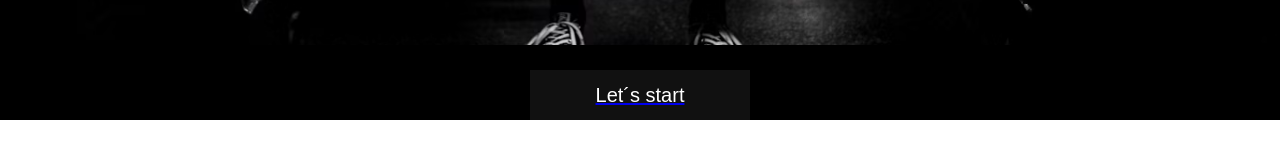
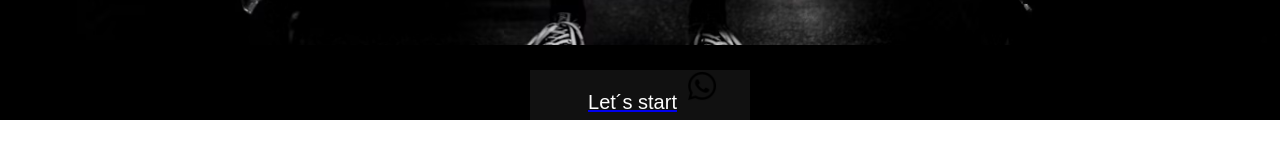
Before and after one commit to PabloReynaga/GymWebsite, a SvelteKit app: page /sections/home in a window 1280 px wide. Shown: the part 584-742 px from the top of the page. Built offline with nearby package versions, Linux system fonts and the light colour scheme.

Commit message:
wp icon added

```diff
--- a/src/componets/button.svelte
+++ b/src/componets/button.svelte
@@ -1,13 +1,21 @@
 <script>
 
 export let buttonValue;
+export let img;
 
 
 
 </script>
 
 <main>
-    <button class="main-button">{buttonValue}
+    <button class="main-button">
+        <div class="button-container">
+            <p class="button-text">{buttonValue}</p>
+            <img class="iconWP" src={img}>
+
+        </div>
+
+
     </button>
 </main>
 
@@ -64,4 +72,20 @@ export let buttonValue;
     top: 0;
 
 }
+.button-container{
+    display: flex;
+    justify-content: center;
+
+}
+.button-text{
+    margin-left: 25px;
+}
+.iconWP{
+    height: 30px;
+    float: right;
+    margin-left: 10px;
+    display: flex;
+    justify-content: center;
+}
+
 </style>
--- a/src/routes/sections/about/+page.svelte
+++ b/src/routes/sections/about/+page.svelte
@@ -42,7 +42,7 @@
         display: flex;
         justify-content: center;
         font-size: 32px;
-        padding: 10px;
+        margin-top: 60px;
         box-sizing: border-box;
 
 
@@ -78,6 +78,7 @@
         display: flex;
         justify-content: center;
         margin-right: 15px;
+        margin-bottom: 20px;
     }
     .redessociales{
         display: flex;
--- a/src/routes/sections/home/+page.svelte
+++ b/src/routes/sections/home/+page.svelte
@@ -1,6 +1,7 @@
 <script>
     import Img from '$lib/img/backGround.png'
     import Button from './../../../componets/button.svelte'
+    import IconWP from '$lib/icon/whatsapp.png'
 </script>
 <body>
     <h1 class="titulo">Masteriza tu version superior</h1>
@@ -12,11 +13,11 @@
     <div class="button-container" >
 
             <a href="http://web.whatsapp.com/send?">
-                <Button buttonValue="Let´s start"></Button>
+                <Button buttonValue="Let´s start" img={IconWP}></Button>
             </a>
 
+    </div>
 
-    </div>
 
 </body>
 <style lang="scss">
@@ -57,6 +58,13 @@
     display: flex;
     justify-content: center;
     margin-bottom: 20px;
+
+}
+.test{
+    background-color: white;
+}
+.iconWp{
+    height: 200px;
 }
 
 </style>
```
Also changed, not shown: src/routes/sections/contact/+page.svelte (+3 -9 lines).
